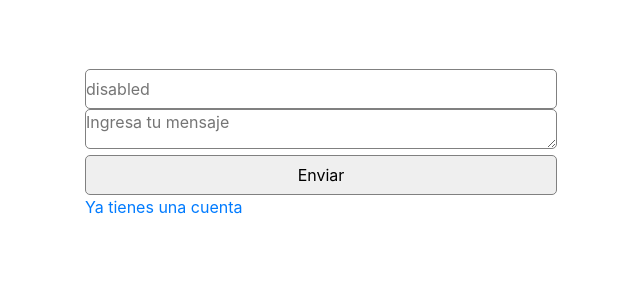
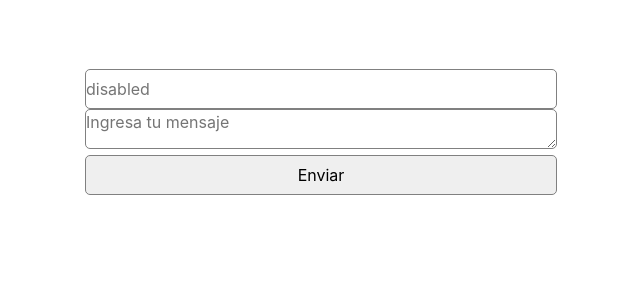
Before and after one commit to CarlosSoto-P/Proyecto-Final, a PHP site: page /mensajes.php in a window 1280 px wide. Shown: the part 437-737 px from the top of the page, without its empty margins (319-959 px from the left). Run offline with PHP 8.4, Linux system fonts and the light colour scheme; the visitor is signed in with stand-in values (Sample User, id 1); data that the repository does not hold is empty; some web fonts are replaced.

Commit message:
Update mensajes.php

```diff
--- a/mensajes.php
+++ b/mensajes.php
@@ -70,7 +70,7 @@ setInterval(function(){ajax();},1000);
     <textarea name="mensaje"placeholder = "Ingresa tu mensaje"></textarea>
     <input class = 'pulse' type="submit" name ="send" value = "Enviar">
     </form>
-    <a href="http://localhost/GitHub/Proyecto-Final/login.php">Ya tienes una cuenta</a>
+
     <?php
 
      $mensaje ="";
```
